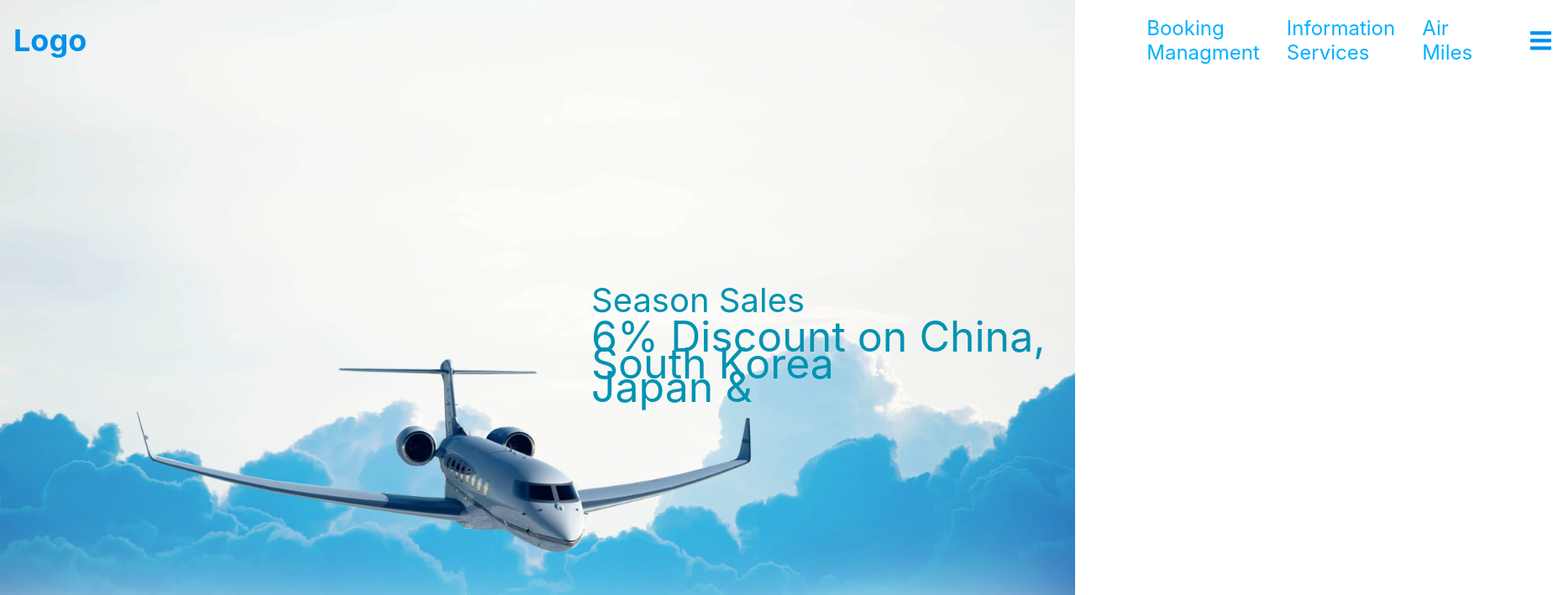
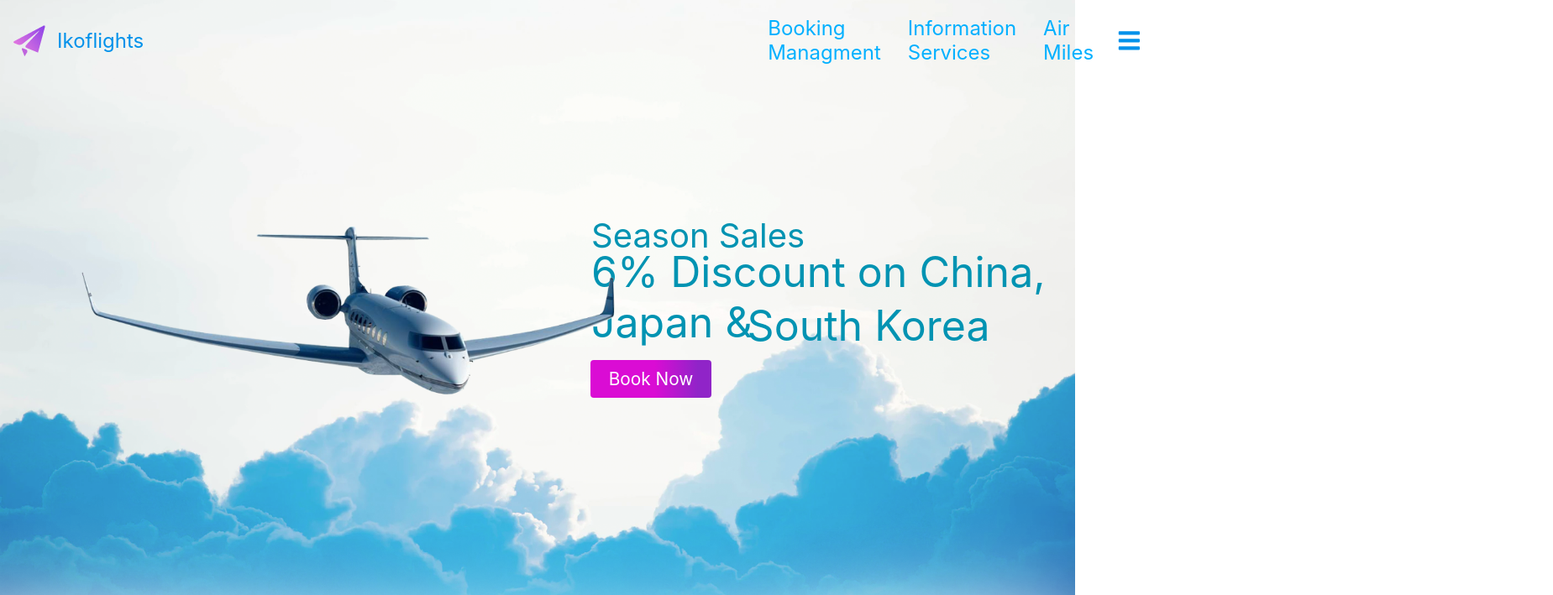
Before and after one commit to istevguerrero/Ikodev-Genesis, a React (Create React App) app: page / in a window 1280 px wide. Shown: the top 709 px of the page at 84% size, 1849 px wide, since content can reach past the window. Built offline with nearby package versions, Linux system fonts and the light colour scheme.

Commit message:
Home and BOOK NOW buttons

```diff
--- a/package.json
+++ b/package.json
@@ -16,6 +16,7 @@
   },
   "scripts": {
     "start": "react-scripts start",
+    "go" : "CHOKIDAR_USEPOLLING=true react-scripts start",
     "build": "react-scripts build",
     "test": "react-scripts test",
     "eject": "react-scripts eject"
--- a/src/App.css
+++ b/src/App.css
@@ -1,6 +1,6 @@
 .logo {
-	width: 150%;
-  padding-top: 70%;
+	width: 130%;
+  	padding-top: 45%;
 }
 
 .hero {
@@ -13,8 +13,8 @@
 	position: relative;
 	z-index: 4;
 	width: 500px;
-	left: 12vw;
-	top: 2vw;
+	left: 7%;
+
 }
 
 .overlay {
--- a/src/components/Navbar/NavbarElements.js
+++ b/src/components/Navbar/NavbarElements.js
@@ -32,7 +32,7 @@ export const Bars = styled(FaBars)`
     display: block;
     position: relative;
     top: 0;
-    left: 45px;
+    left: 22%;
     font-size: 1.8rem;
     cursor: pointer;
 
@@ -43,7 +43,7 @@ export const NavMenu = styled.div`
     align-items: center;
     margin-right: -24px;
     padding-right: 30px;
-    padding-left: 1230px;
+    padding-left: 725%;
 
     @media screen and (max-width: 768px){
         display: none;
--- a/src/components/Navbar/index.js
+++ b/src/components/Navbar/index.js
@@ -1,12 +1,14 @@
 import React from 'react'
 import {Nav, NavLink, Bars, NavMenu, NavBtn, NavBtnLink} from './NavbarElements'
+import pIcon from '../../assets/images/PLANEICON.png'
 
 const Navbar = () => {
     return (
         <>
             <Nav>
                 <NavLink to="/">
-                    <h1>Logo</h1>
+                    <img src={pIcon}></img>
+                    <div style={{paddingLeft: "10%"}}>Ikoflights</div>
                 </NavLink>
                 <NavMenu>
                     <NavLink to="booking-managment" activeStyle>
--- a/src/pages/Home.js
+++ b/src/pages/Home.js
@@ -1,7 +1,7 @@
-import React from 'react'
+import React from 'react';
 import backgroundImage from '../assets/images/background.png';
-import planeImage from '../assets/images/plane.png'
-import Navbar from '../components/Navbar';
+import planeImage from '../assets/images/plane.png';
+import { Nav, NavBtnLink } from '../components/Navbar/NavbarElements';
 
 export const Home = () => {
     return (
@@ -13,11 +13,17 @@ export const Home = () => {
 
         <div className = "overlay" style={{background: `url(${backgroundImage})`, backgroundSize: "cover", backgroundPosition: "center", height: "100vh"}}>
 
-          <div style={{ color: '#0093B2', position: "absolute", fontSize: 40, paddingLeft: "55%", paddingTop: "26%"}}>Season Sales</div>
+          <div style={{ color: '#0093B2', position: "absolute", fontSize: 40, paddingLeft: "55%", paddingTop: "20%"}}>Season Sales</div>
 
-          <div style={{ color: '#0093B2', position: "absolute", fontSize: 50, paddingLeft: "55%", paddingTop: "29%"}}>6% Discount on China, Japan &</div>
+          <div style={{ color: '#0093B2', position: "absolute", fontSize: 50, paddingLeft: "55%", paddingTop: "23%"}}>6% Discount on China, Japan &</div>
 
-          <div style={{ color: '#0093B2', position: "absolute", fontSize: 50, paddingLeft: "55%", paddingTop: "31.5%"}}>South Korea</div>
+          <div style={{ color: '#0093B2', position: "absolute", fontSize: 50, paddingLeft: "69.5%", paddingTop: "28%"}}>South Korea</div>
+
+          <Nav style={{position: "absolute", paddingLeft: "54.3%", paddingTop: "33.5%", width: "160px", height: "45px", fontSize: "1.3rem", justifyContent: "center"}}>
+            <NavBtnLink to="booking-managment" activeStyle style={{background: "linear-gradient(90deg, rgba(218,12,212,1) 53%, rgba(144,36,200,1) 89%)"}}>
+              Book Now
+            </NavBtnLink>
+          </Nav>
 
         </div>
     </div>
```
Also changed, not shown: src/assets/images/PLANEICON.png (added).
